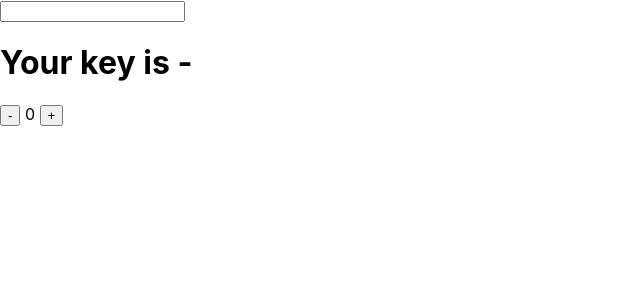
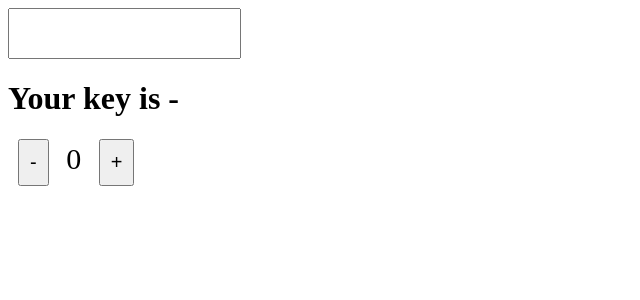
Before and after one commit to SinuxDev/useReducer-And-useEffect, a React (Create React App) app: page / in a window 1280 px wide. Shown: the top 300 px of the page, without its empty margins (0-640 px from the left). Built offline with nearby package versions, Linux system fonts and the light colour scheme.

Commit message:
IndexCssChange

```diff
--- a/src/index.css
+++ b/src/index.css
@@ -1,13 +1,14 @@
-body {
-  margin: 0;
-  font-family: -apple-system, BlinkMacSystemFont, 'Segoe UI', 'Roboto', 'Oxygen',
-    'Ubuntu', 'Cantarell', 'Fira Sans', 'Droid Sans', 'Helvetica Neue',
-    sans-serif;
-  -webkit-font-smoothing: antialiased;
-  -moz-osx-font-smoothing: grayscale;
+input{
+  font-size: 15px;
+  padding: 15px;
 }
 
-code {
-  font-family: source-code-pro, Menlo, Monaco, Consolas, 'Courier New',
-    monospace;
+button{
+  padding: 10px;
+  margin: 0 10px;
+  font-size: 20px;
 }
+
+span{
+  font-size: 30px;
+}
```
